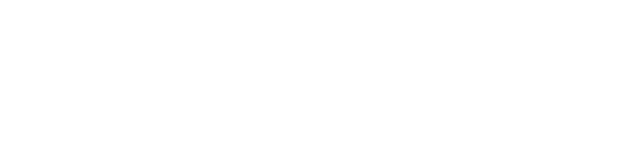
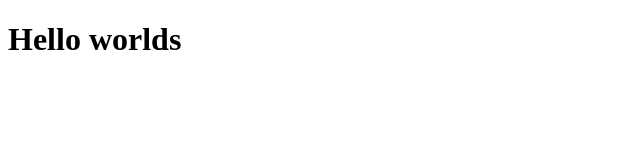
Before and after one commit to JSebastian123/LenguajeDeMarcas, a plain HTML site: page index.html in a window 1280 px wide. Shown: the whole page, without its empty margins (0-640 px from the left). Drawn offline with Linux system fonts and the light colour scheme.

Commit message:
Update index.html

```diff
--- a/index.html
+++ b/index.html
@@ -6,6 +6,6 @@
     <title>Document</title>
 </head>
 <body>
-
+    <h1>Hello worlds </h1>
 </body>
 </html>
```
